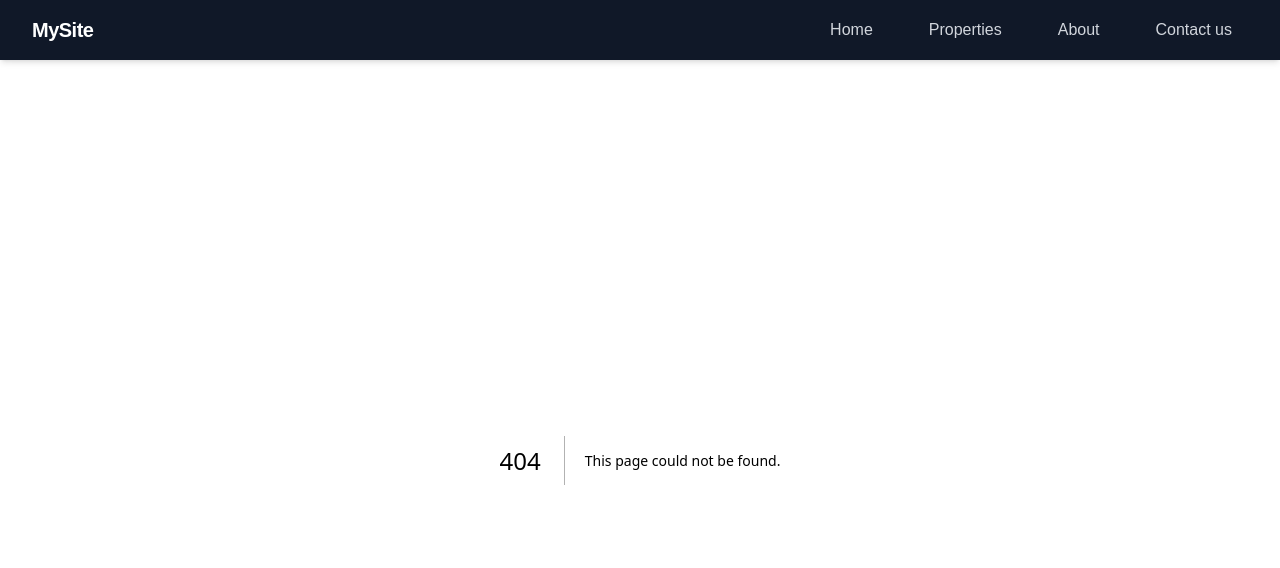
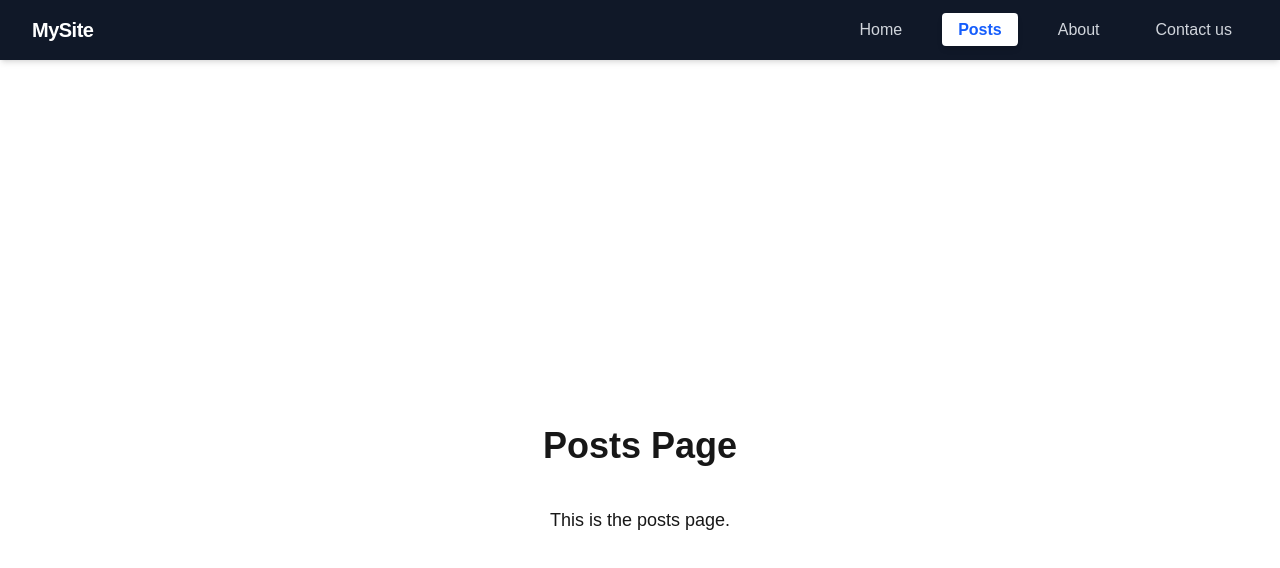
Before and after one commit to Ashraf-Magdy-Mostafa/alx-project-0x02-setup, a Next.js app in the folder alx-project-0x02/: page /posts in a window 1280 px wide. Before the commit this address had no page. Shown: the top 568 px of the page. Built offline with nearby package versions, Linux system fonts and the light colour scheme.

Commit message:
added Header to all pages

```diff
--- a/alx-project-0x02/components/layout/Header.tsx
+++ b/alx-project-0x02/components/layout/Header.tsx
@@ -9,7 +9,7 @@ function Header() {
 
     const linksArray: NavLink[] = [
         { name: 'Home', href: '/home' },
-        { name: 'Properties', href: '/properties' },
+        { name: 'Posts', href: '/posts' },
         { name: 'About', href: '/about' },
         { name: 'Contact us', href: '/contact' },
     ];
--- a/alx-project-0x02/pages/_app.tsx
+++ b/alx-project-0x02/pages/_app.tsx
@@ -5,9 +5,9 @@ import Layout from "@/components/layout/Layout";
 export default function App({ Component, pageProps }: AppProps) {
   return (
     <>
-      <Layout>
-        <Component {...pageProps} />
-      </Layout>
+      {/* <Layout> */}
+      <Component {...pageProps} />
+      {/* </Layout> */}
     </>)
 
 }
--- a/alx-project-0x02/pages/about.tsx
+++ b/alx-project-0x02/pages/about.tsx
@@ -1,11 +1,15 @@
 import Button from "@/components/common/Button"
+import Header from "@/components/layout/Header"
 function About() {
     return (
-        <div className='p-4'>
-            <h1 className='text-4xl font-bold text-center mt-[calc(50vh-50px)]  p-4'>About Us</h1>
-            <p className='text-lg text-center mt-2 p-4'>This is the about page.</p>
-            <Button className="bg-blue-500 mx-auto mt-8 block" size="medium" shape="rounded-md" text="Go Back" onClick={() => window.history.back()} />
-        </div>
+        <>
+            <Header />
+            <div className='p-4'>
+                <h1 className='text-4xl font-bold text-center mt-[calc(50vh-50px)]  p-4'>About Us</h1>
+                <p className='text-lg text-center mt-2 p-4'>This is the about page.</p>
+                <Button className="bg-blue-500 mx-auto mt-8 block" size="medium" shape="rounded-md" text="Go Back" onClick={() => window.history.back()} />
+            </div>
+        </>
     )
 }
 
--- a/alx-project-0x02/pages/home.tsx
+++ b/alx-project-0x02/pages/home.tsx
@@ -4,6 +4,7 @@ import PostModal from "@/components/common/PostModal";
 import Button from "@/components/common/Button";
 import { useState } from "react";
 import { Post } from "@/interfaces";
+import Header from "@/components/layout/Header";
 function Home() {
   const [isModalOpen, setIsModalOpen] = useState(false);
   const [posts, setPosts] = useState<Post[]>([]);
@@ -19,6 +20,7 @@ function Home() {
       <Head>
         <title>Home | MyApp</title>
       </Head>
+      <Header />
       <section className="max-w-5xl mx-auto flex justify-end mt-4 p-6">
         <Button
           className="bg-blue-500 text-white px-4 py-2 rounded hover:bg-blue-600 cursor-pointer self-center"
--- a/alx-project-0x02/pages/index.tsx
+++ b/alx-project-0x02/pages/index.tsx
@@ -1,13 +1,18 @@
 import React from 'react'
 import Header from '@/components/layout/Header'
+import Head from 'next/head'
 
 function index() {
   return (
-    <div>
-      <h1 className='text-4xl font-bold text-center mt-[calc(50vh-50px)]  p-4'>Welcome to My Website</h1>
-      <p className='text-lg text-center mt-2 p-4'>This is the homepage.</p>
+    <>
 
-    </div>
+      <Header />
+      <div>
+        <h1 className='text-4xl font-bold text-center mt-[calc(50vh-50px)]  p-4'>Welcome to My Website</h1>
+        <p className='text-lg text-center mt-2 p-4'>This is the homepage.</p>
+
+      </div>
+    </>
   )
 }
 
--- /dev/null
+++ b/alx-project-0x02/pages/posts.tsx
@@ -0,0 +1,16 @@
+import Header from "@/components/layout/Header"
+
+function posts() {
+    return (
+        <>
+            <Header />
+            <div>
+                <h1 className='text-4xl font-bold text-center mt-[calc(50vh-50px)]  p-4'>Posts Page</h1>
+                <p className='text-lg text-center mt-2 p-4'>This is the posts page.</p>
+
+            </div>
+        </>
+    )
+}
+
+export default posts
```
